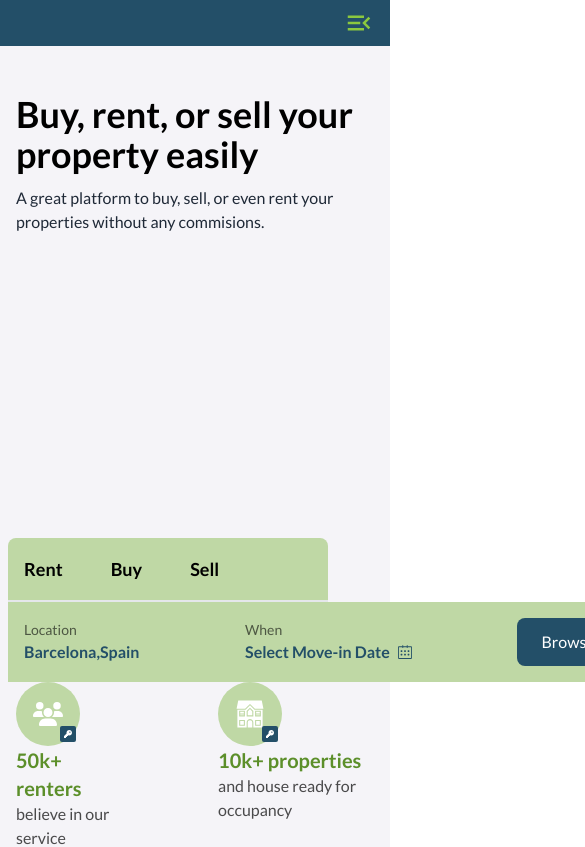
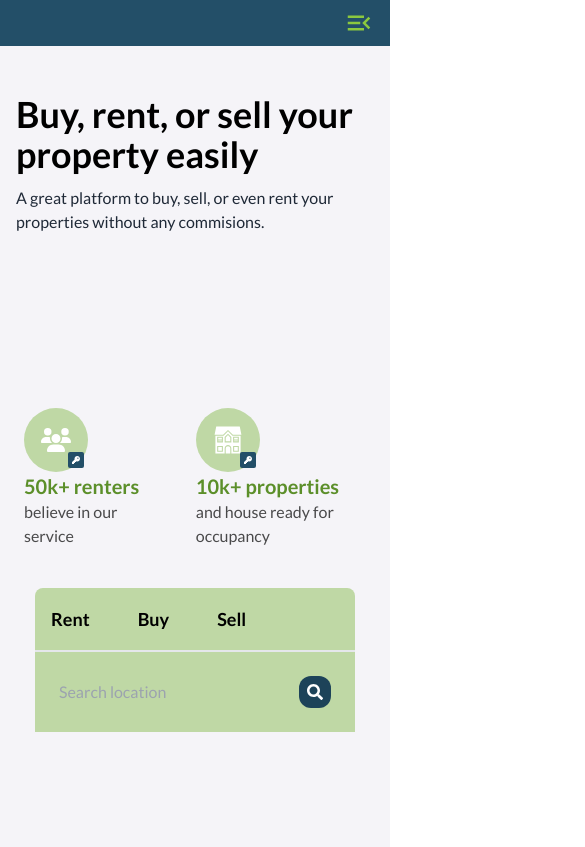
Before and after one commit to manzitresor/real-state-app-frontend, a React (Vite) app: page /home in a window 390 px wide. Shown: the top 847 px of the page, 585 px wide, since content can reach past the window. Built offline with nearby package versions, Linux system fonts and the light colour scheme.

Commit message:
chore: add more responsiveness on hero section

```diff
--- a/src/pages/home/HeroSection.tsx
+++ b/src/pages/home/HeroSection.tsx
@@ -3,6 +3,7 @@ import Statistic from "../../components/Statistic";
 import heroImg from '../../assets/heroImg.svg'
 import { FaUsers } from "react-icons/fa6";
 import { GiFamilyHouse } from 'react-icons/gi'
+import { FaSearch } from 'react-icons/fa'
 
 const statisticData = [
   {
@@ -21,15 +22,15 @@ const statisticData = [
 
 export default function HeroSection() {
   return (
-    <section className="grid grid-cols-1 md:grid-cols-12 h-screen bg-soft-gray relative">
-      <div className="md:col-span-6 py-10 px-4 md:px-20 space-y-4 flex flex-col justify-between">
+    <section className="grid grid-cols-1 md:grid-cols-12 min-h-screen bg-soft-gray relative">
+      <div className="md:col-span-6 py-10 px-4 md:px-20 space-y-0 md:space-y-4 flex flex-col justify-between">
         <div className="space-y-3 mt-2">
           <h1 className="font-bold text-4xl">Buy, rent, or sell your property easily</h1>
           <p className="text-md text-gray-800 ">
             A great platform to buy, sell, or even rent your properties without any commisions.
           </p>
         </div>
-        <div className="flex gap-x-24 pt-9">
+        <div className="flex pt-4 gap-x-14 mx-2 md:pt-9 md:gap-x-24">
           {statisticData.map(data => (
             <Statistic
               key={data.id}
@@ -43,26 +44,38 @@ export default function HeroSection() {
       <div className="hidden md:block md:col-span-6 h-[36rem] relative">
         <img src={heroImg} alt="hero-section image" className="w-full h-full " />
       </div>
-      <ul className="h-16 w-80 bg-green-primary-200 absolute left-2 md:left-20 bottom-72 rounded-t-lg border-b-2 flex gap-x-12 font-bold text-lg items-center text-black px-4">
+      <div className="md:absolute md:left-20 md:bottom-52">
+        <ul className="h-16 w-80 mx-auto bg-green-primary-200 rounded-t-lg border-b-2 flex gap-x-12 font-bold text-lg items-center text-black px-4">
           <li>Rent</li>
           <li>Buy</li>
           <li>Sell</li>
         </ul>
-      <div className="h-20 w-[44rem] bg-green-primary-200 absolute left-2 md:left-20 bottom-52 flex gap-x-5 px-4 items-center justify-between">
-        <div>
+        <div className="h-20 w-80 mx-auto md:w-[44rem] bg-green-primary-200 flex gap-x-5 px-4 items-center justify-between">
+          <div className="flex items-center justify-evenly p-2 w-full md:hidden">
+            <input
+              type="text"
+              placeholder="Search location"
+              className="outline-none flex-1 bg-transparent text-white"
+            />
+            <button className="bg-secondary-blue-500 py-2 px-2 rounded-xl text-white">
+              <FaSearch />
+            </button>
+          </div>
+          <div className="hidden md:block">
             <p className="text-black/60 text-sm">Location</p>
             <h4 className="font-bold text-secondary-blue-400">Barcelona,Spain</h4>
           </div>
-        <div>
+          <div className="hidden md:block">
             <p className="text-black/60 text-sm">When</p>
             <h4 className="font-bold text-secondary-blue-400 flex items-center gap-x-2">
               Select Move-in Date
               <SlCalender className="text-sm" />
             </h4>
           </div>
-        <button className="py-3 px-6 bg-secondary-blue-400 rounded-lg text-white">
+          <button className="py-3 px-6 bg-secondary-blue-400 rounded-lg text-white hidden md:block">
             Browse Properties
           </button>
+        </div>
       </div>
     </section>
   )
```
Lines whose indentation alone changed are shown as unchanged.
